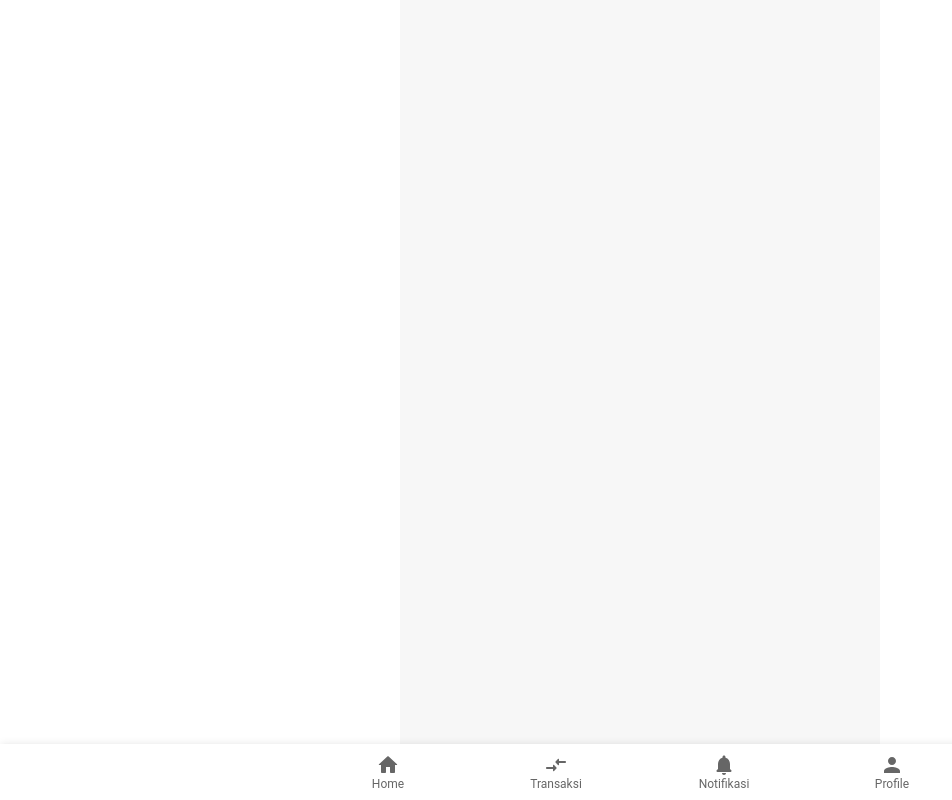
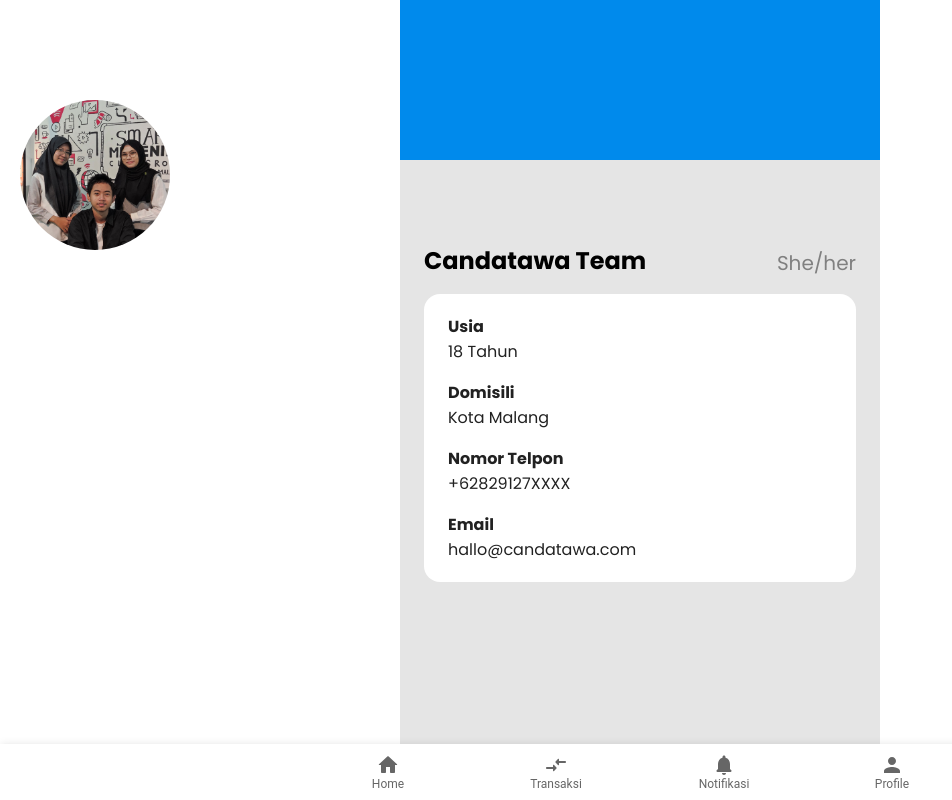
Before and after one commit to agnesjuliana/U.Digi, a React (Create React App) app: page /profile in a window 1280 px wide. Shown: the whole page, without its empty margins (0-952 px from the left). Built offline with nearby package versions, Linux system fonts and the light colour scheme.

Commit message:
profile complete

```diff
--- a/src/pages/profile.js
+++ b/src/pages/profile.js
@@ -1,13 +1,14 @@
 import React from "react";
 import { useHistory } from "react-router";
-import { Grid, Typography, Button, Box } from "@mui/material";
+import { Grid, Typography, Button, Box, Paper } from "@mui/material";
 import Navigation from "../components/navigation";
+import profileImg from '../assets/profile.jpg'
 
 const Profile = () => {
   const history = useHistory();
 
   const handleHome = () => {
-      history.push("/")
+    history.push("/")
   };
   return (
     <div
@@ -19,11 +20,39 @@ const Profile = () => {
       <Box
         sx={{
           width: "480px",
-          backgroundColor: "#f7f7f7",
+          backgroundColor: "#e5e5e5",
           minHeight: "100vh",
         }}
       >
-        <Box sx={{display:'flex', flexDirection:'column'}}>
+        <Box sx={{ display: 'flex', flexDirection: 'column' }}>
+          <img src={profileImg} style={{
+            borderRadius: '50%', width: '150px', height: '150px',
+            position: 'absolute', top: '100px', left: '20px'
+          }} />
+          <Box sx={{ width: '100%', height: '20vh', backgroundColor: '#008AEC' }} />
+
+          <Box sx={{ marginTop: '10vh', marginX: 3 }}>
+            <Box sx={{ display: 'flex', flexDirection: 'row', justifyContent: 'space-between' }}>
+              <p style={{ fontSize: '24px', marginTop: 3, marginBottom: 0}}><b>Candatawa Team</b></p>
+              <p style={{ fontSize: '20px', marginTop: 8, marginBottom: 0, color: 'grey' }}>She/her</p>
+            </Box>
+
+            <Box component={Paper} boxShadow='0' sx={{width:'100%', paddingY:0.5, borderRadius:'16px', marginTop: 2}}>
+              <Box sx={{ marginX: 3 }}>
+                <p style={{ marginBottom: '0', fontSize: '16px' }}><b>Usia</b></p>
+                <p style={{ marginTop: '0', fontSize: '16px' }}>18 Tahun</p>
+
+                <p style={{ marginBottom: '0', fontSize: '16px' }}><b>Domisili</b></p>
+                <p style={{ marginTop: '0', fontSize: '16px' }}>Kota Malang</p>
+
+                <p style={{ marginBottom: '0', fontSize: '16px' }}><b>Nomor Telpon</b></p>
+                <p style={{ marginTop: '0', fontSize: '16px' }}>+62829127XXXX</p>
+
+                <p style={{ marginBottom: '0', fontSize: '16px' }}><b>Email</b></p>
+                <p style={{ marginTop: '0', fontSize: '16px' }}>hallo@candatawa.com</p>
+              </Box>
+            </Box>
+          </Box>
 
         </Box>
 
```
Also changed, not shown: src/assets/profile.jpg (added).
